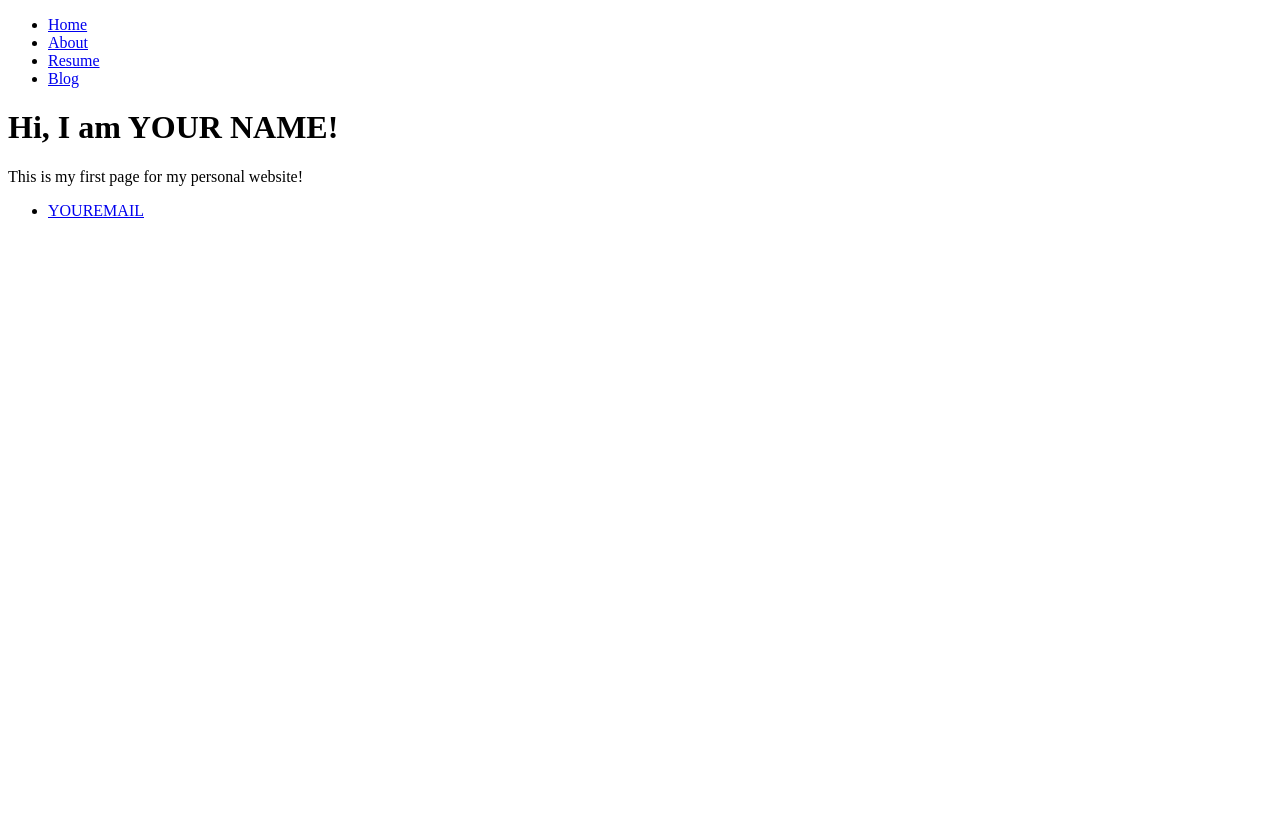
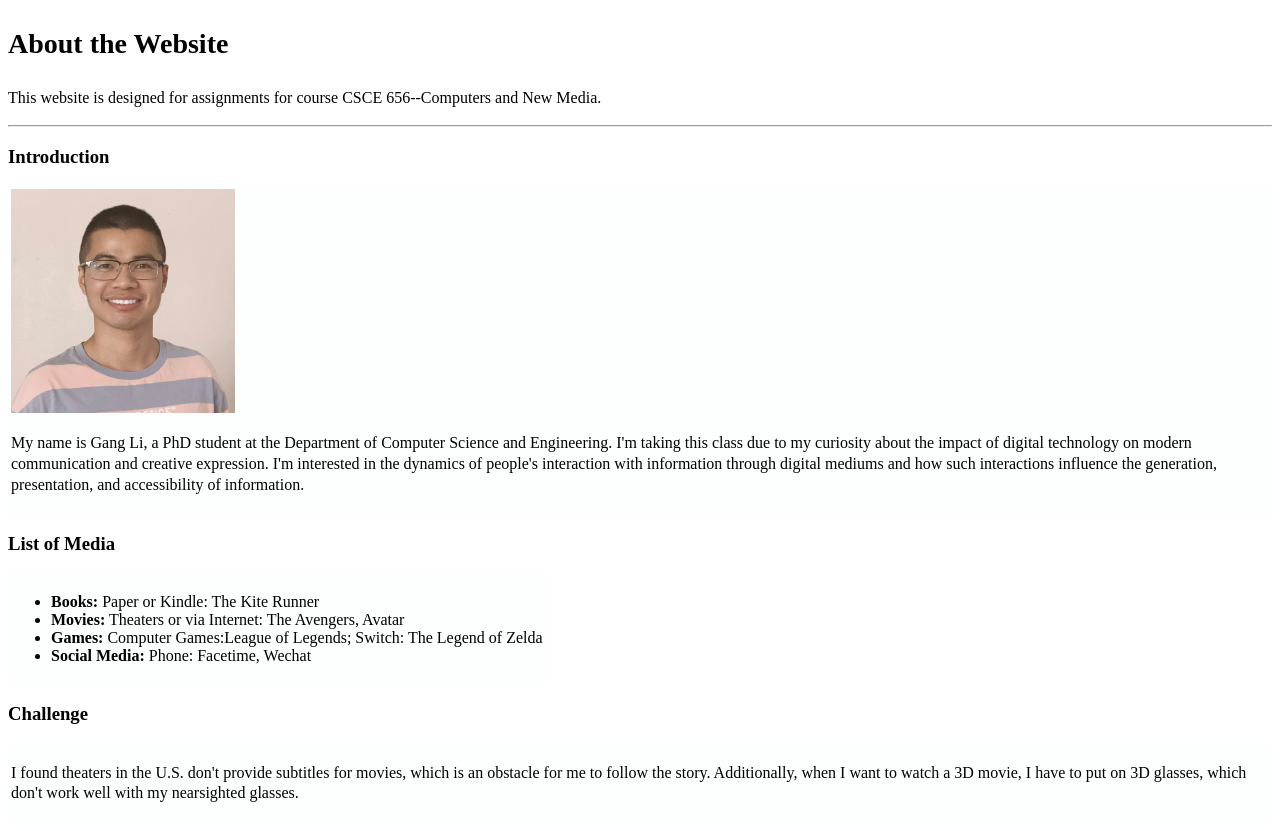
Before and after one commit to GangLii/CSCE656, a plain HTML site: page index.html in a window 1280 px wide. Before the commit the page ends 800 px from the top, so only its background shows below. Drawn offline with Linux system fonts and the light colour scheme.

Commit message:
update 1.30

```diff
--- a/index.html
+++ b/index.html
@@ -1,27 +1,112 @@
 <!DOCTYPE html>
 <html>
  <head>
-   <title>YOUR NAME Portfolio</title>
+   <title>CSCE 656</title>
  </head>
+
+
  <body>
-   <nav>
+   <!-- <nav>
      <ul>
        <li><a href=”/”>Home</a></li>
        <li><a href=”/about”>About</a></li>
        <li><a href=”/resume”>Resume</a></li>
        <li><a href=”/blog”>Blog</a></li>
      </ul>
-   </nav>
-   <div class=”container”>
+   </nav> -->
+
+   <div class="container">
+    <div class="row">
+
+
+      <div class="col-8">
+        <h3 style="text-align:left; font-size:28px;font-weight:bold;">About the Website</h3>
+     <p style="line-height: 1.3;">
+      This website is designed for assignments for course CSCE 656--Computers and New Media.
+     </p>
+      </div>
+
+    <hr>
+    <!-- <hr> -->
+  <table style="background-color:#FDFEFE; border:none;">
+    <h3 style="font-weight:bold;">Introduction</h3>
+
+    <tr>
+      <td>
+      <!-- <div style="margin: 20px 20px; width: 180px; text-align: center"> -->
+        <img src="./image/photo.jpg" width="224" height="224" />
+        <p style="line-height: 1.3;">
+          My name is Gang Li, a PhD student at the Department of Computer Science and Engineering. I'm taking this class due to  my curiosity about the impact of digital technology on modern communication and creative expression.
+          I'm interested in  the dynamics of people's interaction with information through digital mediums and how such interactions influence the generation, presentation, and accessibility of information.
+        </p>
+        <!-- </div> -->
+      </td>
+    </tr>
+  </table>
+
+  <!-- <hr> -->
+  <table style="background-color:#FDFEFE; border:none;">
+    <h3 style="font-weight:bold;">List of Media</h3>
+    <tr>
+      <td>
+        <!-- <p style="line-height: 1.3;">
+          My name is Gang Li
+        </p> -->
+        <ul>
+          <li><strong>Books:</strong> Paper or Kindle: The Kite Runner </li>
+          <li><strong>Movies:</strong> Theaters or via Internet: The Avengers, Avatar </li>
+          <li><strong>Games:</strong> Computer Games:League of Legends; Switch: The Legend of Zelda</li>
+          <li><strong>Social Media:</strong> Phone: Facetime, Wechat</li>
+          </ul>
+      </td>
+    </tr>
+  </table>
+
+  <!-- <hr> -->
+  <table style="background-color:#FDFEFE; border:none;">
+    <h3 style="font-weight:bold;">Challenge</h3>
+    <tr>
+      <td>
+      <!-- <div style="margin: 20px 20px; width: 180px; text-align: center"> -->
+        <!-- <img src="./image/photo.jpg" width="224" height="224" /> -->
+        <p style="line-height: 1.3;">
+          I found theaters in the U.S. don't provide subtitles for movies, which is an obstacle for me to follow the story.
+          Additionally, when I want to watch a 3D movie, I have to put on 3D glasses, which don't work well with my nearsighted glasses.
+        </p>
+        <!-- <ul>
+        <li><strong>Areas Under the Curves</strong>, including areas under ROC
+        curves (AUROC), areas under Precision-Recall curves (AUPRC), one-way and
+        two-wary partial areas under ROC curves.</li>
+        <li><strong>Ranking Measures/Objectives</strong>, including p-norm push
+        for bipartite ranking, listwise losses for learning to rank (e.g.,
+        listNet), mean average precision (mAP), normalized discounted cumulative
+        gain (NDCG), etc.</li>
+        <li><strong>Contrastive Objectives</strong>, including supervised
+        contrastive objectives (e.g., NCA), and global self-supervised
+        contrastive objectives improving upon SimCLR and CLIP.</li>
+        </ul> -->
+        <!-- </div> -->
+      </td>
+    </tr>
+  </table>
+
+
+
+
+    </div>
+  </div>
+
+   <!-- <div class=”container”>
      <div class=”blurb”>
-       <h1>Hi, I am YOUR NAME!</h1>
+       <h1>CSCE 656</h1>
        <p>This is my first page for my personal website!</a></p>
      </div>
-   </div>
-   <footer>
+   </div> -->
+
+   <!-- <footer>
    <ul>
      <li><a href=”mailto:YOUREMAIL”>YOUREMAIL</a></li>
    </ul>
-   </footer>
+   </footer> -->
  </body>
 </html>
```
Also changed, not shown: image/photo.jpg (added).
